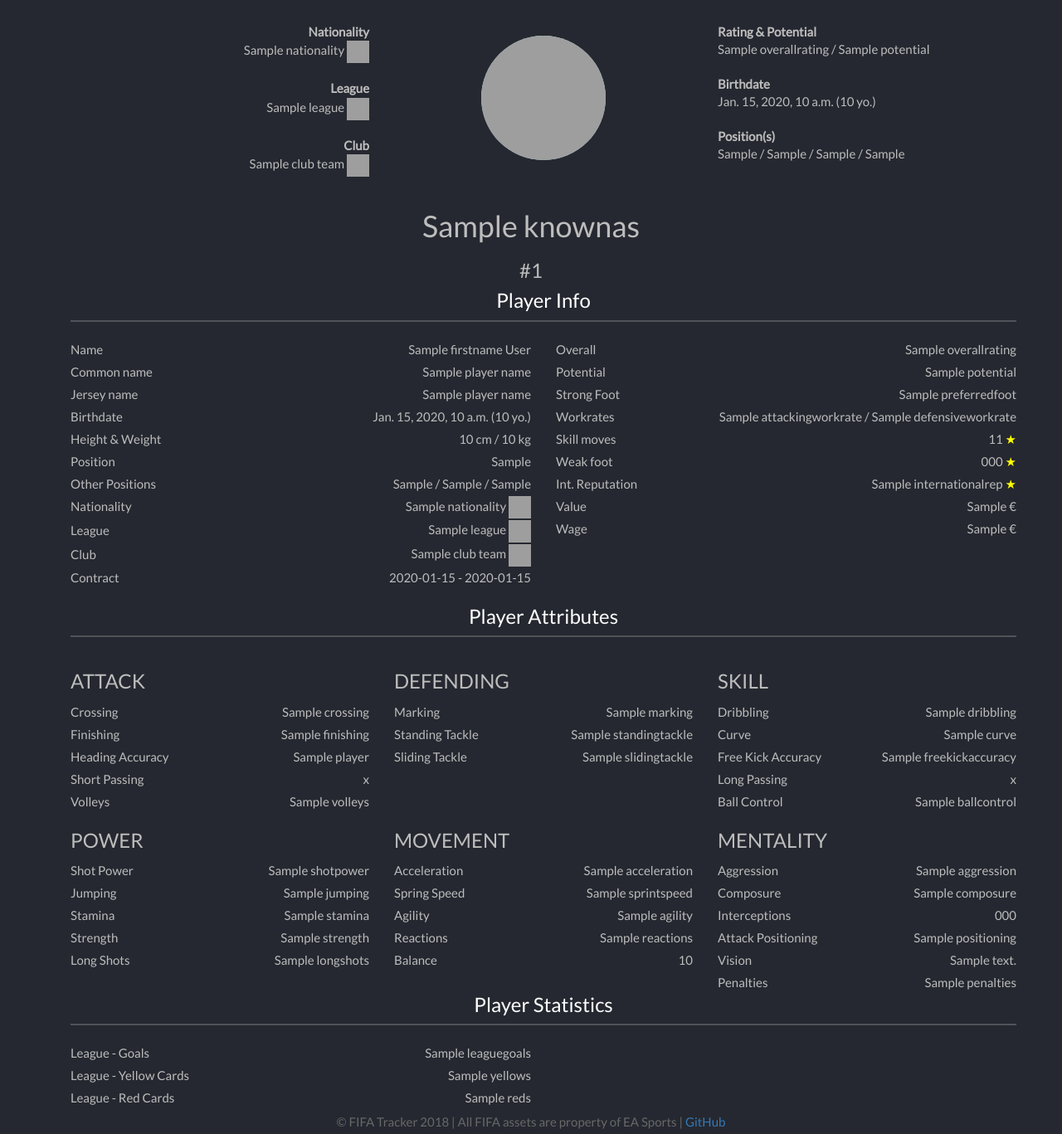
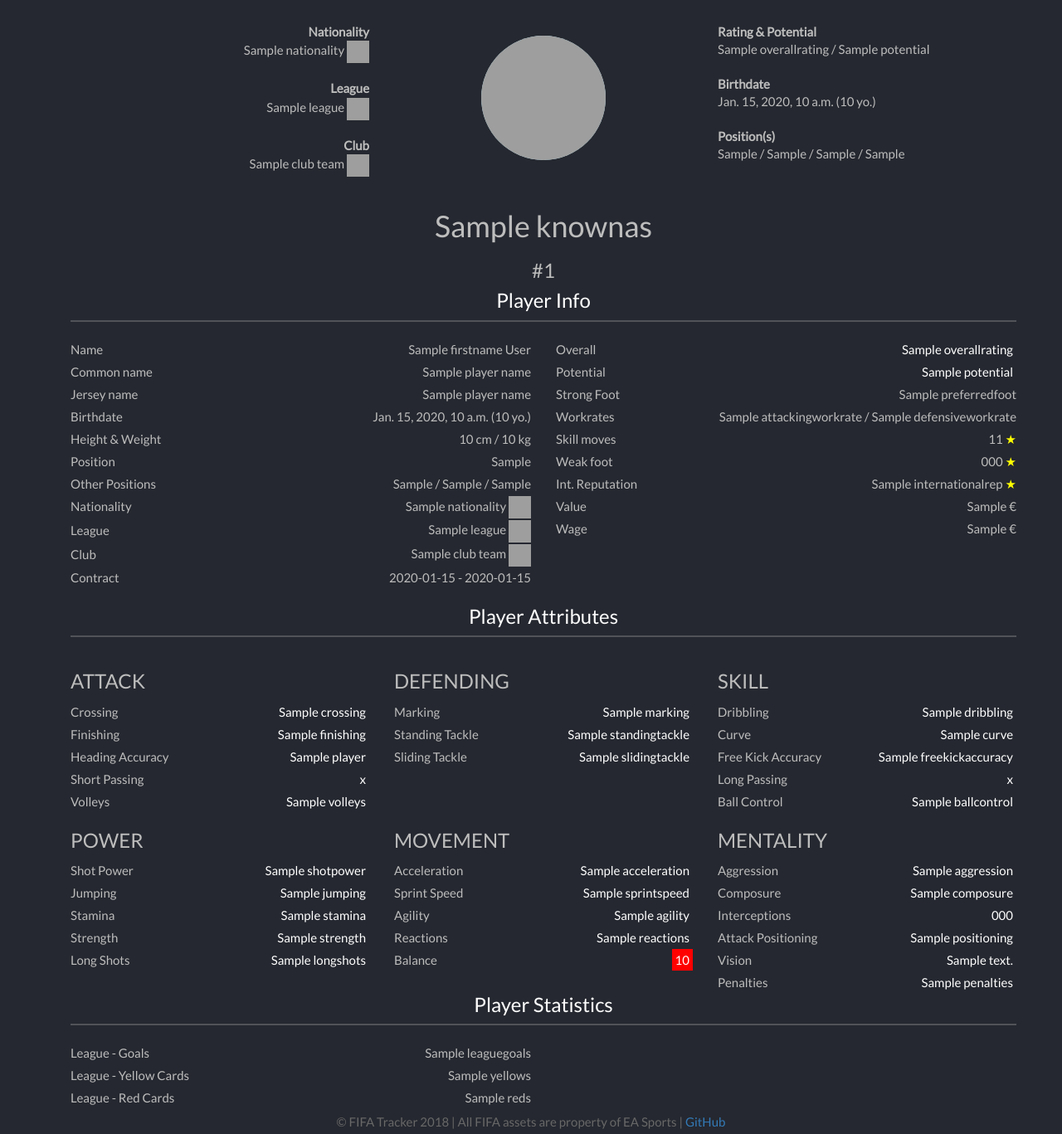
Before and after one commit to mortier80653/FIFA-Tracker, a Django app: template FIFA Tracker/templates/players/player.html in a window 1280 px wide. Shown: the part 52-1419 px from the top of the page at 83% size. Run offline with Django 3.2, Linux system fonts and the light colour scheme; the template is opened without the code that fills it: most values are stand-ins (such as "Sample title", 1, 10 or a date in 2020); some libraries are stand-ins or nearby versions; grey boxes are pictures that could not be loaded.

Commit message:
attributes color labels

```diff
--- a/FIFA Tracker/static/css/base.css
+++ b/FIFA Tracker/static/css/base.css
@@ -8,6 +8,37 @@ body {
     color: #686868;
 	background: #252830;
 	margin-bottom: 30px;
+}
+
+.ratinglabel {
+    padding: 4px;
+    color: white;
+}
+
+.rat0, .rat1, .rat2, .rat3, .rat4, .rat5, .rat6, .rat7, .rat8, .rat9, .rat10,
+.rat11, .rat12, .rat13, .rat14, .rat15, .rat16, .rat17, .rat18, .rat19, .rat20,
+.rat21, .rat22, .rat23, .rat24, .rat25, .rat26, .rat27, .rat28, .rat29, .rat30,
+.rat31, .rat32, .rat33, .rat34, .rat35, .rat36, .rat37, .rat38, .rat39, .rat40,
+.rat41, .rat42, .rat43, .rat44, .rat45, .rat46, .rat47, .rat48, .rat49 {
+    background-color: red;
+}
+
+.rat50, .rat51, .rat52, .rat53, .rat54, .rat55, .rat56, .rat57, .rat58, .rat59, .rat60,
+.rat61, .rat62, .rat63, .rat64 {
+    background-color: orange;
+}
+
+.rat65, .rat66, .rat67, .rat68, .rat69, .rat70, .rat71, .rat72, .rat73, .rat74, .rat75,
+.rat76, .rat77, .rat78, .rat79 {
+    background-color: yellowgreen;
+}
+
+.rat80, .rat81, .rat82, .rat83, .rat84, .rat85, .rat86, .rat87, .rat88, .rat89 {
+    background-color: green;
+}
+
+.rat90, .rat91, .rat92, .rat93, .rat94, .rat95, .rat96, .rat97, .rat98, .rat99 {
+    background-color: darkgreen;
 }
 
 .top-container {
--- a/FIFA Tracker/templates/players/player.html
+++ b/FIFA Tracker/templates/players/player.html
@@ -57,7 +57,7 @@
       </div>
     </div>
   </div>
-  <div class="text-center">
+  <div class="container text-center">
     <h1>{{ p.player_name.knownas}}</h1>
     <h3>#{{ p.player.playerid}}</h3>
   </div>
@@ -125,11 +125,11 @@
             <tbody>
               <tr>
                 <td>Overall </td>
-                <td align="right">{{ p.player.overallrating }}</td>
+                <td align="right"><span class="ratinglabel rat{{p.player.overallrating}}">{{ p.player.overallrating }}</span></td>
               </tr>
               <tr>
                 <td>Potential </td>
-                <td align="right">{{ p.player.potential }} </td>
+                <td align="right"><span class="ratinglabel rat{{p.player.potential}}">{{ p.player.potential }}</span> </td>
               </tr>
               <tr>
                 <td>Strong Foot</td>
@@ -174,23 +174,23 @@
           <tbody>
             <tr>
               <td>GK Diving</td>
-              <td align="right"> {{ p.player.gkdiving }} </td>
+              <td align="right"><span class="ratinglabel rat{{p.player.gkdiving}}">{{ p.player.gkdiving }}</span></td>
             </tr>
             <tr>
               <td>GK Handling</td>
-              <td align="right"> {{ p.player.gkhandling }} </td>
+              <td align="right"><span class="ratinglabel rat{{p.player.gkhandling}}">{{ p.player.gkhandling }}</span></td>
             </tr>
             <tr>
               <td>GK Kicking</td>
-              <td align="right"> {{ p.player.gkkicking }} </td>
+              <td align="right"><span class="ratinglabel rat{{p.player.gkkicking}}">{{ p.player.gkkicking }}</span></td>
             </tr>
             <tr>
               <td>GK Positioning</td>
-              <td align="right"> {{ p.player.gkpositioning }} </td>
+              <td align="right"><span class="ratinglabel rat{{p.player.gkpositioning}}">{{ p.player.gkpositioning }}</span></td>
             </tr>
             <tr>
               <td>GK Reflex</td>
-              <td align="right"> {{ p.player.gkreflexes }} </td>
+              <td align="right"><span class="ratinglabel rat{{p.player.gkreflexes}}">{{ p.player.gkreflexes }}</span></td>
             </tr>
           </tbody>
         </table>
@@ -202,23 +202,23 @@
           <tbody>
             <tr>
               <td>Crossing</td>
-              <td align="right"> {{ p.player.crossing }} </td>
+              <td align="right"><span class="ratinglabel rat{{p.player.crossing}}">{{ p.player.crossing }}</span></td>
             </tr>
             <tr>
               <td>Finishing</td>
-              <td align="right"> {{ p.player.finishing }} </td>
+              <td align="right"><span class="ratinglabel rat{{p.player.finishing}}">{{ p.player.finishing }}</span></td>
             </tr>
             <tr>
               <td>Heading Accuracy</td>
-              <td align="right"> {{ p.player.headingaccuracy }} </td>
+              <td align="right"><span class="ratinglabel rat{{p.player.headingaccuracy}}">{{ p.player.headingaccuracy }}</span></td>
             </tr>
             <tr>
               <td>Short Passing</td>
-              <td align="right"> {{ p.player.shortpassing }} </td>
+              <td align="right"><span class="ratinglabel rat{{p.player.shortpassing}}">{{ p.player.shortpassing }}</span></td>
             </tr>
             <tr>
               <td>Volleys</td>
-              <td align="right"> {{ p.player.volleys }} </td>
+              <td align="right"><span class="ratinglabel rat{{p.player.volleys}}">{{ p.player.volleys }}</span></td>
             </tr>
           </tbody>
         </table>
@@ -230,15 +230,15 @@
           <tbody>
             <tr>
               <td>Marking</td>
-              <td align="right"> {{ p.player.marking }} </td>
+              <td align="right"><span class="ratinglabel rat{{p.player.marking}}">{{ p.player.marking }}</span></td>
             </tr>
             <tr>
               <td>Standing Tackle</td>
-              <td align="right"> {{ p.player.standingtackle }} </td>
+              <td align="right"><span class="ratinglabel rat{{p.player.standingtackle}}">{{ p.player.standingtackle }}</span> </td>
             </tr>
             <tr>
               <td>Sliding Tackle</td>
-              <td align="right"> {{ p.player.slidingtackle }} </td>
+              <td align="right"><span class="ratinglabel rat{{p.player.slidingtackle}}">{{ p.player.slidingtackle }}</span></td>
             </tr>
           </tbody>
         </table>
@@ -249,23 +249,23 @@
           <tbody>
             <tr>
               <td>Dribbling</td>
-              <td align="right"> {{ p.player.dribbling }} </td>
+              <td align="right"><span class="ratinglabel rat{{p.player.dribbling}}">{{ p.player.dribbling }}</span></td>
             </tr>
             <tr>
               <td>Curve</td>
-              <td align="right"> {{ p.player.curve }} </td>
+              <td align="right"><span class="ratinglabel rat{{p.player.curve}}">{{ p.player.curve }}</span></td>
             </tr>
             <tr>
               <td>Free Kick Accuracy</td>
-              <td align="right"> {{ p.player.freekickaccuracy }} </td>
+              <td align="right"><span class="ratinglabel rat{{p.player.freekickaccuracy}}">{{ p.player.freekickaccuracy }}</span></td>
             </tr>
             <tr>
               <td>Long Passing</td>
-              <td align="right"> {{ p.player.longpassing }} </td>
+              <td align="right"><span class="ratinglabel rat{{p.player.longpassing}}">{{ p.player.longpassing }}</span></td>
             </tr>
             <tr>
               <td>Ball Control</td>
-              <td align="right"> {{ p.player.ballcontrol }} </td>
+              <td align="right"><span class="ratinglabel rat{{p.player.ballcontrol}}">{{ p.player.ballcontrol }}</span></td>
             </tr>
           </tbody>
         </table>
@@ -276,23 +276,23 @@
           <tbody>
             <tr>
               <td>Shot Power</td>
-              <td align="right"> {{ p.player.shotpower }} </td>
+              <td align="right"><span class="ratinglabel rat{{p.player.shotpower}}">{{ p.player.shotpower }}</span></td>
             </tr>
             <tr>
               <td>Jumping</td>
-              <td align="right"> {{ p.player.jumping }} </td>
+              <td align="right"><span class="ratinglabel rat{{p.player.jumping}}">{{ p.player.jumping }}</span></td>
             </tr>
             <tr>
               <td>Stamina</td>
-              <td align="right"> {{ p.player.stamina }} </td>
+              <td align="right"><span class="ratinglabel rat{{p.player.stamina}}">{{ p.player.stamina }}</span></td>
             </tr>
             <tr>
               <td>Strength</td>
-              <td align="right"> {{ p.player.strength }} </td>
+              <td align="right"><span class="ratinglabel rat{{p.player.strength}}">{{ p.player.strength }}</span></td>
             </tr>
             <tr>
               <td>Long Shots</td>
-              <td align="right"> {{ p.player.longshots }} </td>
+              <td align="right"><span class="ratinglabel rat{{p.player.longshots}}">{{ p.player.longshots }}</span></td>
             </tr>
           </tbody>
         </table>
@@ -303,23 +303,23 @@
           <tbody>
             <tr>
               <td>Acceleration</td>
-              <td align="right"> {{ p.player.acceleration }} </td>
+              <td align="right"><span class="ratinglabel rat{{p.player.acceleration}}">{{ p.player.acceleration }}</span></td>
             </tr>
             <tr>
-              <td>Spring Speed</td>
-              <td align="right"> {{ p.player.sprintspeed }} </td>
+              <td>Sprint Speed</td>
+              <td align="right"><span class="ratinglabel rat{{p.player.sprintspeed}}">{{ p.player.sprintspeed }}</span></td>
             </tr>
             <tr>
               <td>Agility</td>
-              <td align="right"> {{ p.player.agility }} </td>
+              <td align="right"><span class="ratinglabel rat{{p.player.agility}}">{{ p.player.agility }}</span></td>
             </tr>
             <tr>
               <td>Reactions</td>
-              <td align="right"> {{ p.player.reactions }} </td>
+              <td align="right"><span class="ratinglabel rat{{p.player.reactions}}">{{ p.player.reactions }}</span></td>
             </tr>
             <tr>
               <td>Balance</td>
-              <td align="right"> {{ p.player.balance }} </td>
+              <td align="right"><span class="ratinglabel rat{{p.player.balance}}">{{ p.player.balance }}</span></td>
             </tr>
           </tbody>
         </table>
@@ -330,27 +330,27 @@
           <tbody>
             <tr>
               <td>Aggression</td>
-              <td align="right"> {{ p.player.aggression }} </td>
+              <td align="right"><span class="ratinglabel rat{{p.player.aggression}}">{{ p.player.aggression }}</span></td>
             </tr>
             <tr>
               <td>Composure</td>
-              <td align="right"> {{ p.player.composure }} </td>
+              <td align="right"><span class="ratinglabel rat{{p.player.composure}}">{{ p.player.composure }}</span></td>
             </tr>
             <tr>
               <td>Interceptions</td>
-              <td align="right"> {{ p.player.interceptions }} </td>
+              <td align="right"><span class="ratinglabel rat{{p.player.interceptions}}">{{ p.player.interceptions }}</span></td>
             </tr>
             <tr>
               <td>Attack Positioning</td>
-              <td align="right"> {{ p.player.positioning }} </td>
+              <td align="right"><span class="ratinglabel rat{{p.player.positioning}}">{{ p.player.positioning }}</span></td>
             </tr>
             <tr>
               <td>Vision</td>
-              <td align="right"> {{ p.player.vision }} </td>
+              <td align="right"><span class="ratinglabel rat{{p.player.vision}}">{{ p.player.vision }}</span></td>
             </tr>
 			      <tr>
               <td>Penalties</td>
-              <td align="right"> {{ p.player.penalties }} </td>
+              <td align="right"><span class="ratinglabel rat{{p.player.penalties}}">{{ p.player.penalties }}</span></td>
             </tr>
           </tbody>
         </table>
--- a/FIFA Tracker/templates/players/players.html
+++ b/FIFA Tracker/templates/players/players.html
@@ -644,8 +644,8 @@
 								{% if p.player.preferredposition4 != -1 %} | {{ p.player.preferredposition4 }}{% endif %}
 							</div>
 						</td>
-						<td class="text-center">{{ p.player.overallrating }}</td>
-						<td class="text-center">{{ p.player.potential }}</td>
+						<td class="text-center"><span class="ratinglabel rat{{p.player.overallrating}}">{{ p.player.overallrating }}</span></td>
+						<td class="text-center"><span class="ratinglabel rat{{p.player.potential}}">{{ p.player.potential }}</span></td>
 						<td class="text-center">{{ p.player_age.age }}</td>
 						<td class="text-center">
 							<div>
```
